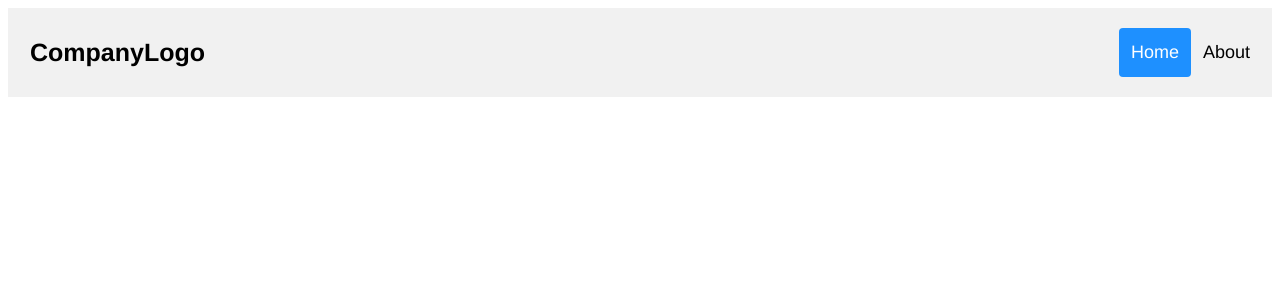
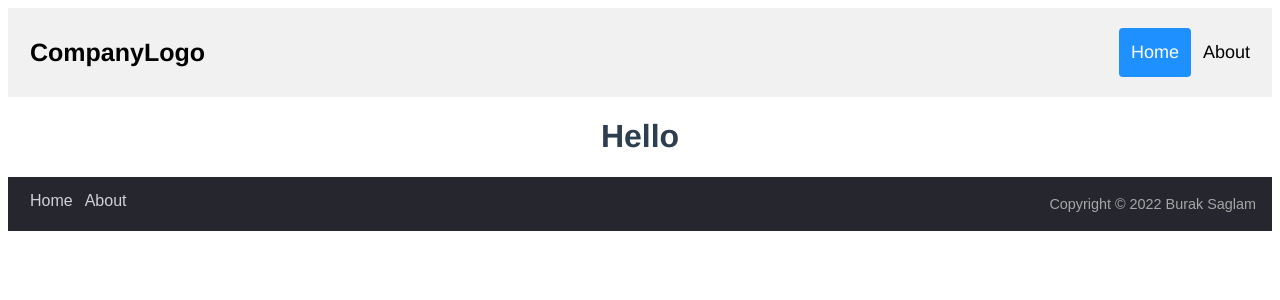
Before and after one commit to burak48/teamway-test-project, a Vue app in the folder frontend/: page / in a window 1280 px wide. Shown: the top 300 px of the page. Built offline with nearby package versions, Linux system fonts and the light colour scheme.

Commit message:
footer & question component added

```diff
--- a/frontend/src/App.vue
+++ b/frontend/src/App.vue
@@ -1,16 +1,22 @@
 <template>
   <div id="app">
     <nav-bar />
+    <question-component />
+    <footer-component />
   </div>
 </template>
 
 <script>
 import NavBar from './components/Navbar.vue';
+import QuestionComponent from './components/Question.vue';
+import FooterComponent from './components/Footer.vue';
 
 export default {
   name: 'App',
   components: {
     NavBar,
+    QuestionComponent,
+    FooterComponent,
   },
 };
 </script>
--- /dev/null
+++ b/frontend/src/components/Footer.vue
@@ -0,0 +1,69 @@
+<template>
+  <footer>
+    <div class="row copyright">
+      <div class="footer-menu">
+        <a href="">Home</a>
+        <a href="">About</a>
+      </div>
+      <p>Copyright &copy; 2022 Burak Saglam</p>
+    </div>
+  </footer>
+</template>
+
+<script>
+export default {
+  name: 'FooterComponent',
+  data() {
+    return {};
+  },
+};
+</script>
+
+<style scoped>
+footer {
+  background-color: #121315;
+  color: #a7a7a7;
+  font-size: 16px;
+}
+footer * {
+  font-family: 'Poppins', sans-serif;
+  box-sizing: border-box;
+  border: none;
+  outline: none;
+}
+.row {
+  padding: 1em 1em;
+}
+.row.primary {
+  display: grid;
+  grid-template-columns: 2fr 1fr 1fr 2fr;
+  align-items: stretch;
+}
+.copyright {
+  padding: 0.3em 1em;
+  background-color: #25262e;
+}
+.footer-menu {
+  float: left;
+  margin-top: 10px;
+}
+
+.footer-menu a {
+  color: #cfd2d6;
+  padding: 6px;
+
+  text-decoration: none;
+}
+.footer-menu a:hover {
+  color: #27bcda;
+}
+.copyright p {
+  font-size: 0.9em;
+  text-align: right;
+}
+@media screen and (max-width: 850px) {
+  .row.primary {
+    grid-template-columns: 1fr;
+  }
+}
+</style>
--- /dev/null
+++ b/frontend/src/components/Question.vue
@@ -0,0 +1,16 @@
+<template>
+  <div>
+    <h1>Hello</h1>
+  </div>
+</template>
+
+<script>
+export default {
+  name: 'QuestionComponent',
+  data() {
+    return {};
+  },
+};
+</script>
+
+<style scoped></style>
```
